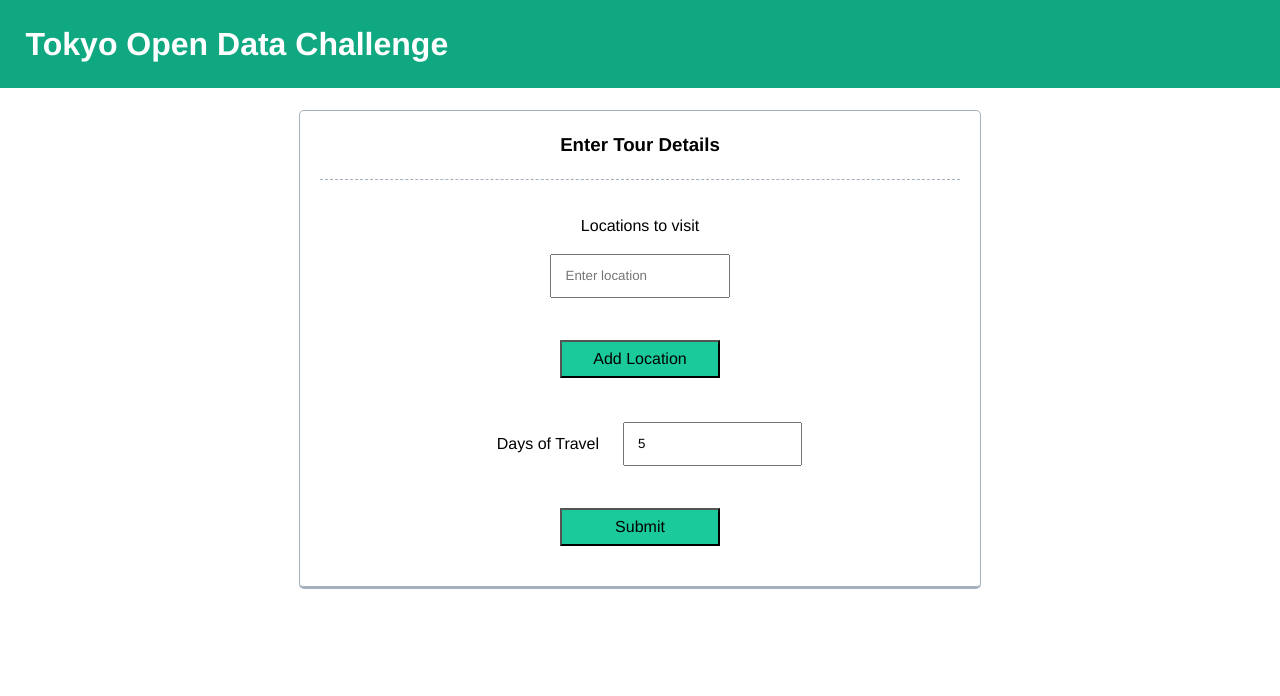
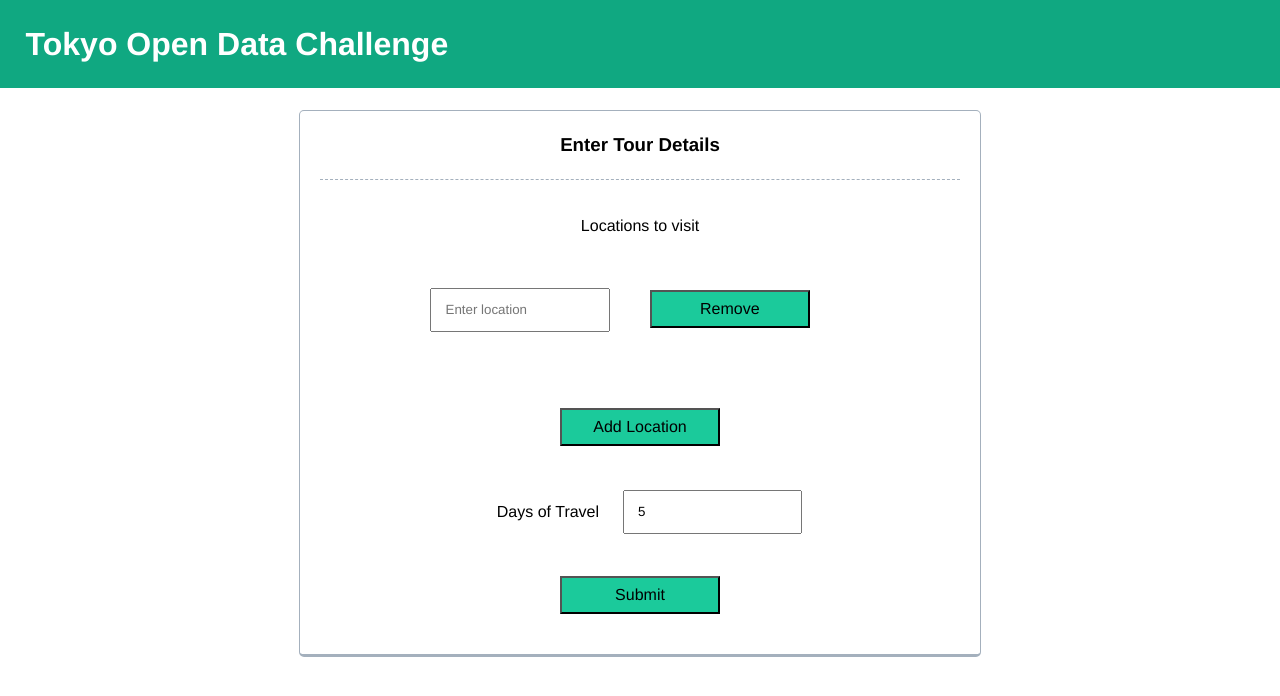
Before and after one commit to Anshul2166/Tokyo-Open-Data-Challenge, a React (Create React App) app: page / in a window 1280 px wide. Both pictures are taken after typing "5" into the empty fields and a click on the button "Add Location". Shown: the top 696 px of the page. Built offline with nearby package versions, Linux system fonts and the light colour scheme.

Commit message:
Added the complete multiple inputs functionality with removal as well

```diff
--- a/src/Components/Form/Form.js
+++ b/src/Components/Form/Form.js
@@ -8,8 +8,8 @@ class Form extends Component {
   };
 
   handleLocations = (event, index) => {
-    this.state.locations[index]=event.target.value
-    this.setState({locations: this.state.locations})
+    this.state.locations[index] = event.target.value;
+    this.setState({ locations: this.state.locations });
   };
   handleDays = event => {
     this.setState({
@@ -19,13 +19,20 @@ class Form extends Component {
 
   handleSubmit = event => {
     event.preventDefault();
+    console.log(this.state, "+");
   };
 
-  addLocation = ()=>{
+  addLocation = () => {
     this.setState({
-      locations:[...this.state.locations,'']
-    })
-  }
+      locations: [...this.state.locations, ""]
+    });
+  };
+
+  removeLocation = index => {
+    this.state.locations.splice(index, 1);
+    this.setState({ locations: this.state.locations });
+  };
+
   render() {
     const { locations, daysOfTravel } = this.state;
     return (
@@ -37,21 +44,28 @@ class Form extends Component {
             <div>
               <label>Locations to visit</label>
 
-              {
-                locations.map((location, index)=>{
-                  return(
-                    <div key={index}>
-                      <input type="text" placeholder='Enter location' value={location} onChange={(event)=>this.handleLocations(event, index)} />
+              {locations.map((location, index) => {
+                return (
+                  <div key={index}>
+                    <input
+                      type="text"
+                      placeholder="Enter location"
+                      value={location}
+                      onChange={event => this.handleLocations(event, index)}
+                    />
+                    <button id='remove' onClick={event => this.removeLocation(event)}>
+                      Remove
+                    </button>
                   </div>
-                  )
-                })
-              }
+                );
+              })}
 
-
-              <button onClick={event => this.addLocation(event)}>Add Location</button>
+              <button id='add' onClick={event => this.addLocation(event)}>
+                Add Location
+              </button>
             </div>
             <div>
-              <label>Days of Travel </label>
+              <label >Days of Travel </label>
               <input
                 type="number"
                 placeholder="Number of Days"
@@ -59,7 +73,9 @@ class Form extends Component {
                 onChange={this.handleDays}
               />
             </div>
-            <button type="submit">Submit</button>
+            <button type="submit" onClick={event => this.handleSubmit(event)}>
+              Submit
+            </button>
           </div>
         </form>
       </div>
```
